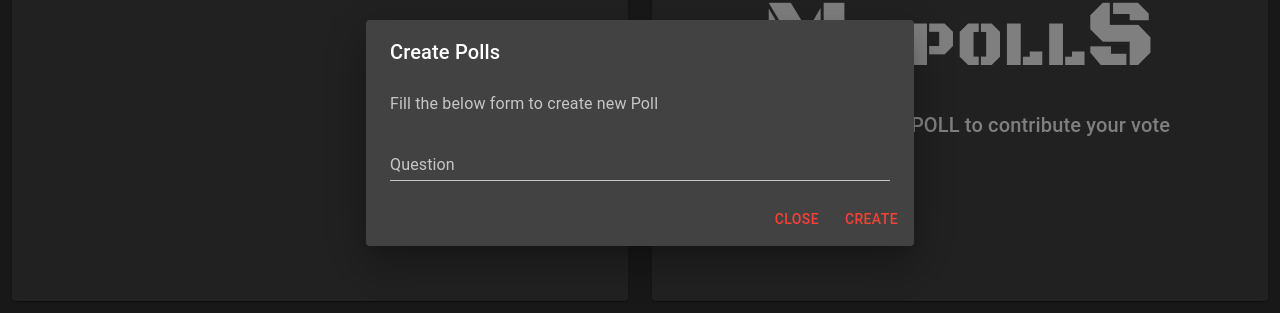
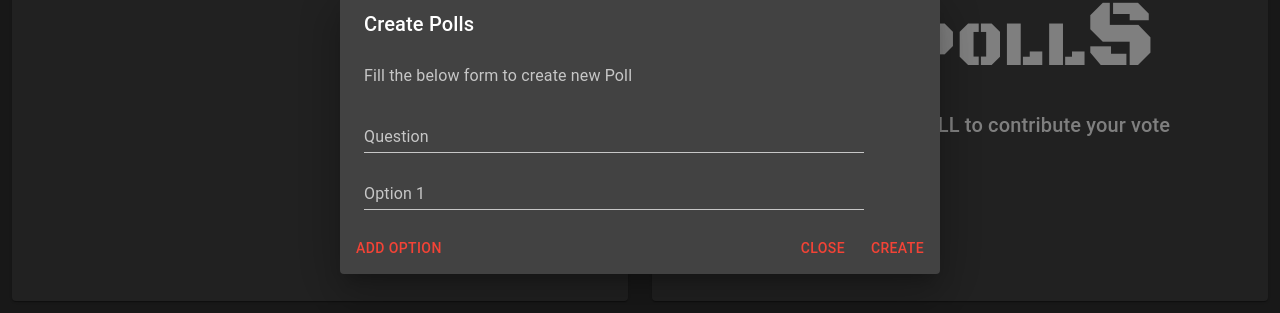
Before and after one commit to PawanGulati/MyPoll, a React (Create React App) app in the folder client/: page / in a window 1280 px wide. Both pictures are taken after a click on the button 1236 px from the left and 32 px from the top of the page. Shown: the part 267-580 px from the top of the page. Built offline with nearby package versions, Linux system fonts and the light colour scheme; no server answers.

Commit message:
Finished with createPoll Page

```diff
--- a/client/src/Pages/CreatePollPage/CreatePollPage.jsx
+++ b/client/src/Pages/CreatePollPage/CreatePollPage.jsx
@@ -1,7 +1,11 @@
 import React, { Component } from 'react'
+import {connect} from 'react-redux'
+import {Redirect} from 'react-router'
 
 import {DialogTitle,DialogContentText,DialogContent,Button,TextField,Dialog,DialogActions,Fab, withStyles} from '@material-ui/core';
 import AddIcon from '@material-ui/icons/Add';
+
+import { createPoll } from '../../store/actions/polls';
 
 const styles = theme =>({
     FormControl: {
@@ -9,13 +13,21 @@ const styles = theme =>({
     }
 })
 
-export default withStyles(styles)(class extends Component{
+const mapStateToProps = state =>({
+
+})
+
+const mapDispatchToProps = dispatch =>({
+    createPoll: (data) =>{dispatch(createPoll(data))}
+})
+
+export default connect(mapStateToProps,mapDispatchToProps)(withStyles(styles)(class extends Component{
 
     state={
         open:false,
         form:{
             question:'',
-            options:[]
+            options:['']
         }
     }
 
@@ -33,7 +45,7 @@ export default withStyles(styles)(class extends Component{
             open:!prevState.open,
             form:{
                 question:'',
-                options:[]
+                options:['']
             }
         }))
     }
@@ -42,11 +54,55 @@ export default withStyles(styles)(class extends Component{
         //TODO: Validation
 
         const {form} = this.state
+        console.log(form);
+
+        this.props.createPoll(form)
+
+        this.handelToggle()
+    }
+
+    handleAnswer = (e,index) =>{
+        const newForm = {...this.state.form}
+        const newOptions = [...newForm.options]
+
+        newOptions[index] = e.target.value
+        newForm.options = newOptions
+
+        this.setState({
+            form:newForm
+        })
+    }
+
+    handelAddOption = () =>{
+        const newForm = {...this.state.form}
+        const newOptions = [...newForm.options]
+
+        newOptions.push('')
+        newForm.options = newOptions
+
+        this.setState({
+            form:newForm
+        })
 
     }
 
     render(){
         const {classes} = this.props
+
+        const options = this.state.form.options.map((option,i) =>(
+            <TextField
+                key={i}
+                className={classes.FormControl}
+                margin="dense"
+                label={`Option ${i+1}`}
+                type="text"
+                name="option"
+                fullWidth
+                value={option}
+                onChange={(e)=>this.handleAnswer(e,i)}
+            />
+        ))
+
         return(
             <>
                 <Fab onClick={this.handelToggle} size="small" color='secondary'>
@@ -63,15 +119,19 @@ export default withStyles(styles)(class extends Component{
                                 className={classes.FormControl}
                                 margin="dense"
                                 label="Question"
-                                type="email"
+                                type="text"
                                 name="question"
                                 fullWidth
                                 value={this.state.form.question}
                                 onChange={this.handleChange('question')}
                             />
+                            {options}
                         </form>
                     </DialogContent>
                     <DialogActions>
+                        <Button onClick={this.handelAddOption} color="primary" style={{flex:1,justifyContent:'start'}}>
+                            Add Option
+                        </Button>
                         <Button onClick={this.handelToggle} color="primary">
                             Close
                         </Button>
@@ -83,4 +143,4 @@ export default withStyles(styles)(class extends Component{
             </>
         )
     }
-})
+}))
--- a/client/src/store/actions/polls.js
+++ b/client/src/store/actions/polls.js
@@ -44,7 +44,7 @@ export const getUserPolls = () =>{
 export const createPoll = data =>{
     return async dispatch =>{
         try {
-            const poll = await dispatch(api.call('post','polls',data))
+            const poll = await api.call('post','polls',data)
             dispatch(setCurPoll(poll))
             dispatch(removeError())
         } catch (err) {
@@ -57,7 +57,7 @@ export const createPoll = data =>{
 export const getPoll = id =>{
     return async dispatch =>{
         try {
-            const poll = await dispatch(api.call('get',`polls/${id}`))
+            const poll = await api.call('get',`polls/${id}`)
             dispatch(setCurPoll(poll))
             dispatch(removeError())
         } catch (err) {
@@ -70,7 +70,7 @@ export const getPoll = id =>{
 export const vote = (id,data) =>{
     return async dispatch =>{
         try {
-            const poll = await dispatch(api.call('post',`polls/${id}`,data))
+            const poll = await api.call('post',`polls/${id}`,data)
             dispatch(setCurPoll(poll))
             dispatch(removeError())
         } catch (err) {
```
